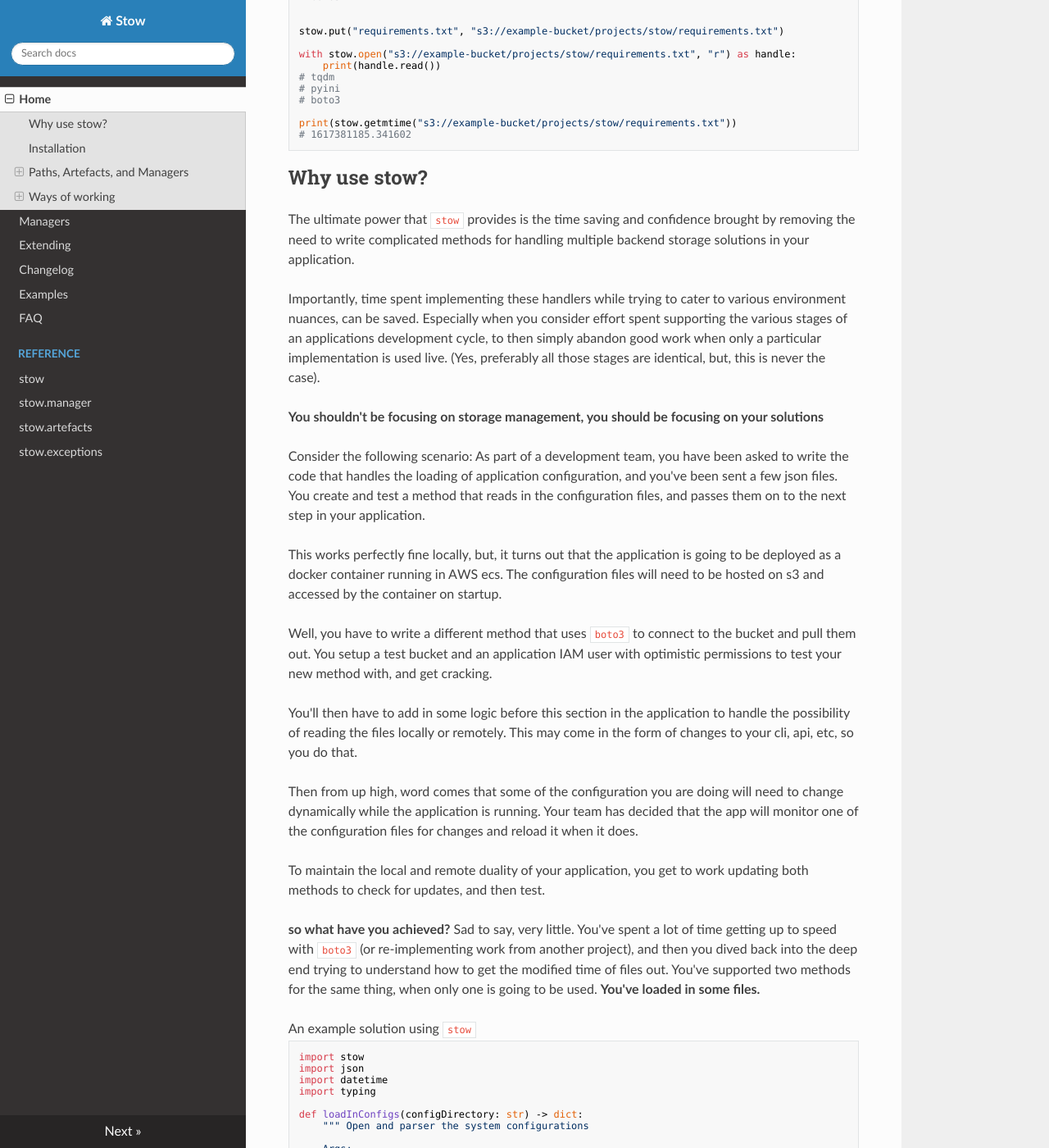
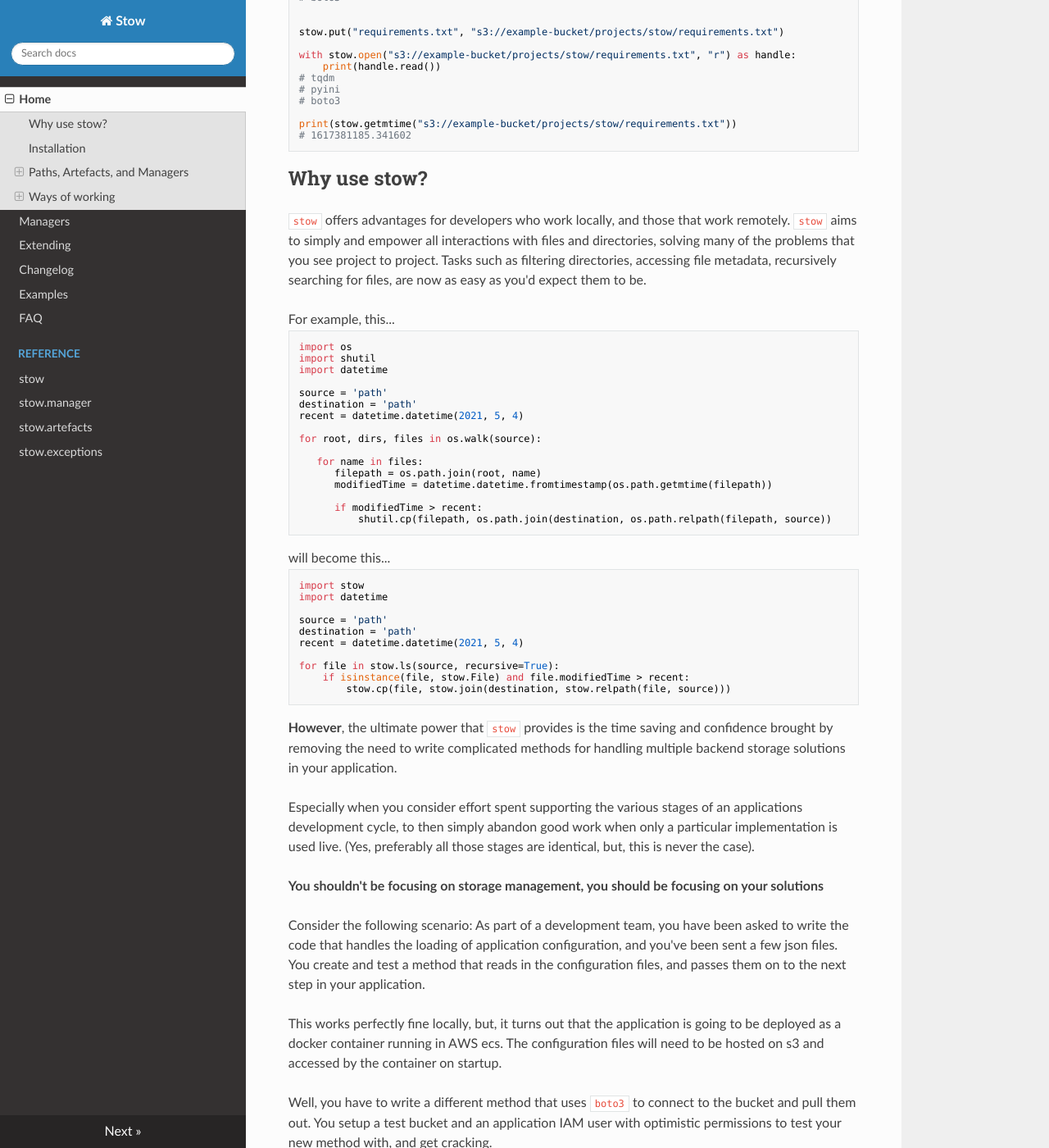
Before and after one commit to Kieran-Bacon/stow, an MkDocs documentation site: the page built from docs/index.md, in a window 1280 px wide and 1400 px high, scrolled down 626 px. Shown: the whole window at 82% size. Built offline with MkDocs 1.6.1, drawn with Linux system fonts in a browser that asks for light colours; nearby versions of some CDN libraries; some of the changed text lies outside the part shown.

Commit message:
update package setup metadata - extend the docs

````diff
--- a/docs/index.md
+++ b/docs/index.md
@@ -1,6 +1,6 @@
 # Stow
 
-`stow` is a package that enables you to write filesystem agnostic code. With `stow` you can access and manipulate local and remote artefacts seamlessly with a rich and familiar interface. `stow` gives abstraction from storage implementations and solves compatibility issues, allowing code to be highly flexible.
+`stow` is a package that supercharges your interactions with files and directories, and enables you to write filesystem agnostic code. With `stow` you can access and manipulate local and remote artefacts seamlessly with a rich and familiar interface. `stow` gives abstraction from storage implementations and solves compatibility issues, allowing code to be highly flexible.
 
 `stow` is meant to be a drop in replacement for the `os.path` module, providing full coverage of its interface. Furthermore, `stow` extends the interface to work with remote files and directories and to include methods that follow conventional artefact manipulation paradigms like `put`, `get`, `ls`, `rm`, in a concise and highly functional manner.
 
@@ -36,9 +36,47 @@ print(stow.getmtime("s3://example-bucket/projects/stow/requirements.txt"))
 
 ## Why use stow?
 
-The ultimate power that `stow` provides is the time saving and confidence brought by removing the need to write complicated methods for handling multiple backend storage solutions in your application.
+`stow` offers advantages for developers who work locally, and those that work remotely. `stow` aims to simply and empower all interactions with files and directories, solving many of the problems that you see project to project. Tasks such as filtering directories, accessing file metadata, recursively searching for files, are now as easy as you'd expect them to be.
 
-Importantly, time spent implementing these handlers while trying to cater to various environment nuances, can be saved. Especially when you consider effort spent supporting the various stages of an applications development cycle, to then simply abandon good work when only a particular implementation is used live. (Yes, preferably all those stages are identical, but, this is never the case).
+<p role="code-header">For example, this...</p>
+
+```python
+import os
+import shutil
+import datetime
+
+source = 'path'
+destination = 'path'
+recent = datetime.datetime(2021, 5, 4)
+
+for root, dirs, files in os.walk(source):
+
+   for name in files:
+      filepath = os.path.join(root, name)
+      modifiedTime = datetime.datetime.fromtimestamp(os.path.getmtime(filepath))
+
+      if modifiedTime > recent:
+          shutil.cp(filepath, os.path.join(destination, os.path.relpath(filepath, source))
+```
+
+<p role="code-header">will become this...</p>
+
+```python
+import stow
+import datetime
+
+source = 'path'
+destination = 'path'
+recent = datetime.datetime(2021, 5, 4)
+
+for file in stow.ls(source, recursive=True):
+    if isinstance(file, stow.File) and file.modifiedTime > recent:
+        stow.cp(file, stow.join(destination, stow.relpath(file, source)))
+```
+
+**However**, the ultimate power that `stow` provides is the time saving and confidence brought by removing the need to write complicated methods for handling multiple backend storage solutions in your application.
+
+Especially when you consider effort spent supporting the various stages of an applications development cycle, to then simply abandon good work when only a particular implementation is used live. (Yes, preferably all those stages are identical, but, this is never the case).
 
 **You shouldn't be focusing on storage management, you should be focusing on your solutions**
 
````
Also changed, not shown: setup.py (+19 -1 lines).
